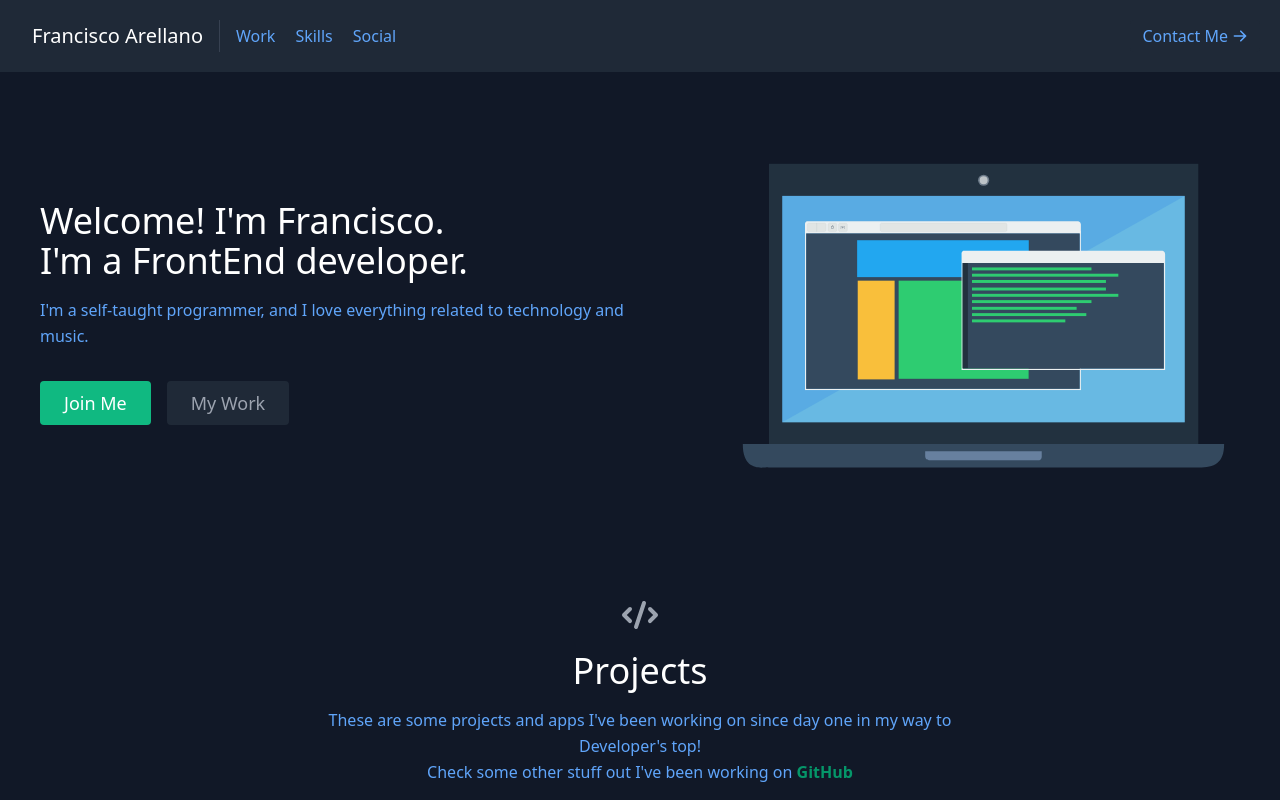
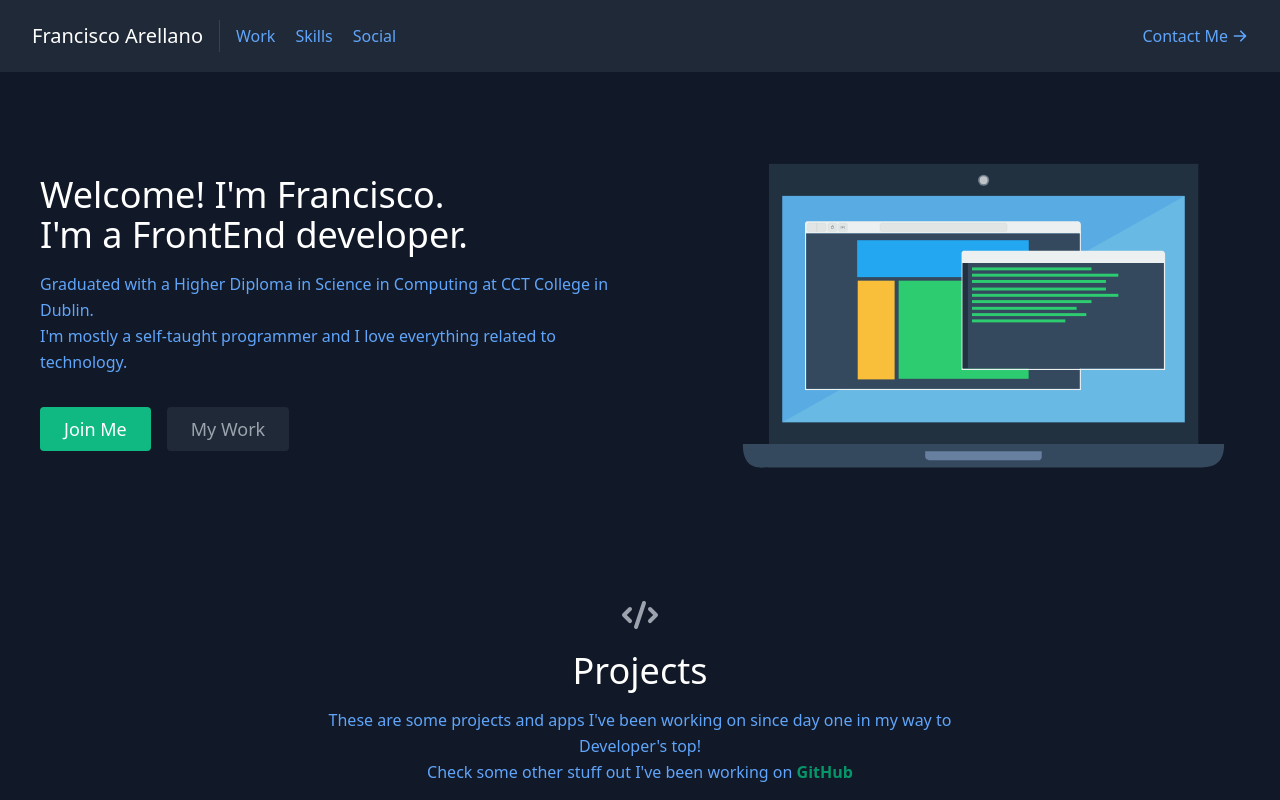
Before and after one commit to SilverDaml/React-portfolio, a React (Create React App) app: page / in a window 1280 px wide. Shown: the top 800 px of the page. Built offline with nearby package versions, Linux system fonts and the light colour scheme.

Commit message:
About Update

```diff
--- a/src/components/About.jsx
+++ b/src/components/About.jsx
@@ -10,7 +10,8 @@ export default function About() {
             <br className="hidden lg:inline-block" /> I'm a FrontEnd developer.
           </h1>
           <p className="mb-8 leading-relaxed">
-            I'm a self-taught programmer, and I love everything related to technology and music.
+            Graduated with a Higher Diploma in Science in Computing at CCT College in Dublin. <br/>
+            I'm mostly a self-taught programmer and I love everything related to technology.
           </p>
           <div className="flex justify-center">
             <a
```
